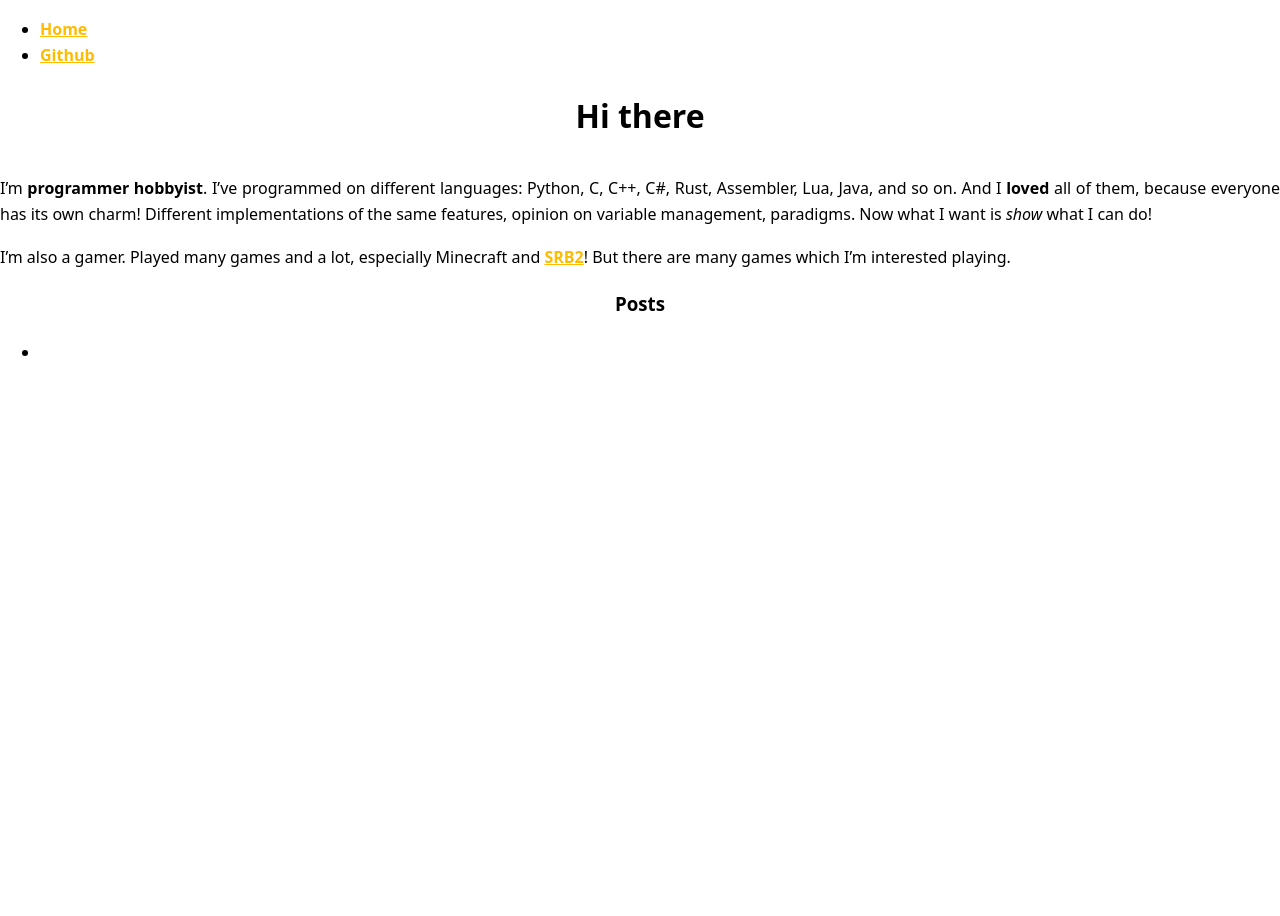
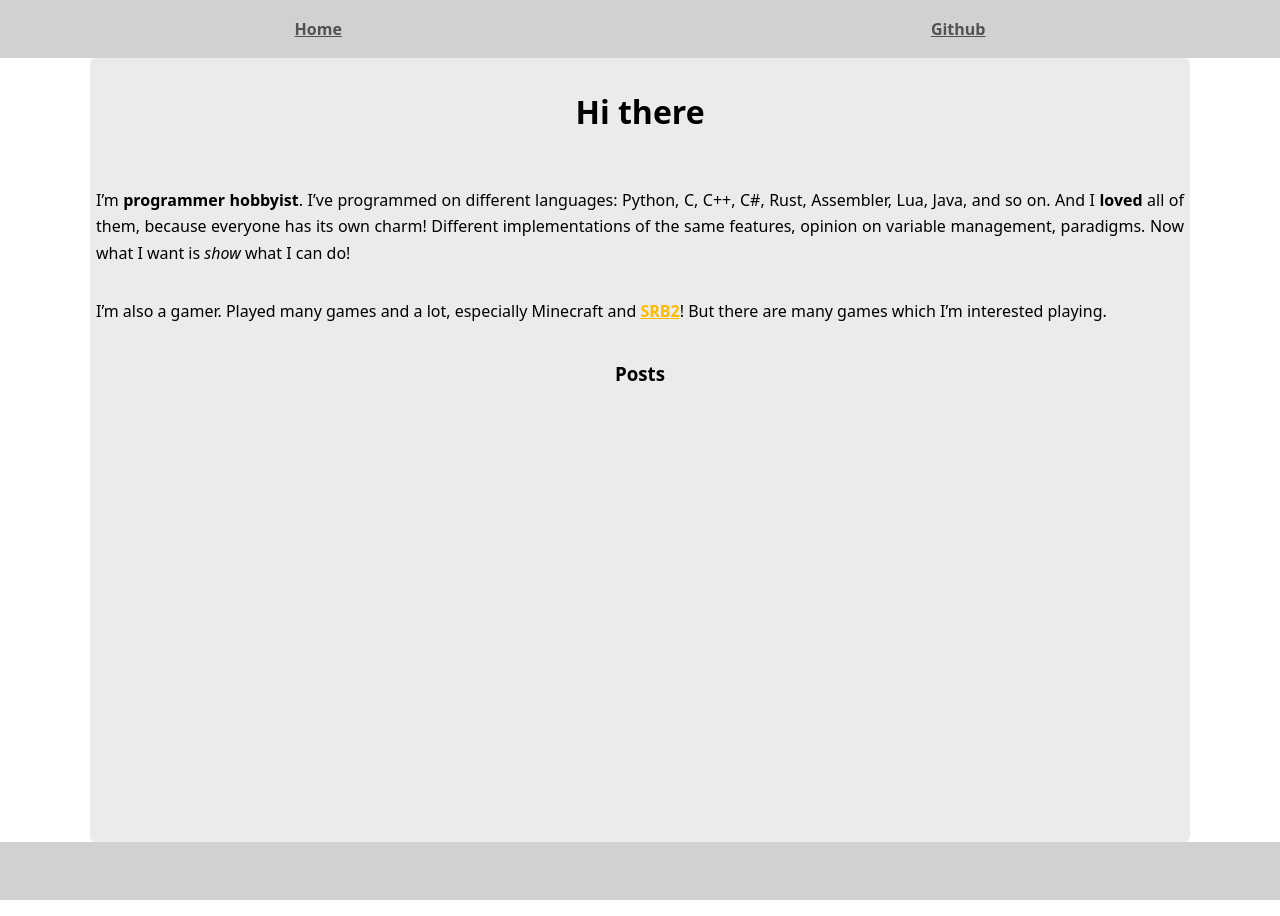
Before and after one commit to Foxelyss/Foxelyss.github.io, a Jekyll site: the page built from index.md, in a window 1280 px wide. Built offline with Jekyll 4.4.1, drawn with Linux system fonts in a browser that asks for light colours.

Commit message:
Fix basic.css

```diff
--- a/assets/css/basic.css
+++ b/assets/css/basic.css
@@ -1,8 +1,8 @@
-@import url("/styles/containers.css");
-@import url("/styles/theming.css");
-@import url("/styles/footer.css");
-@import url("/styles/navigationBar.css");
-@import url("/styles/postsRelated.css");
+@import url("./containers.css");
+@import url("./theming.css");
+@import url("./footer.css");
+@import url("./navigationBar.css");
+@import url("./postsRelated.css");
 
 body {
   color-scheme: light dark;
```
